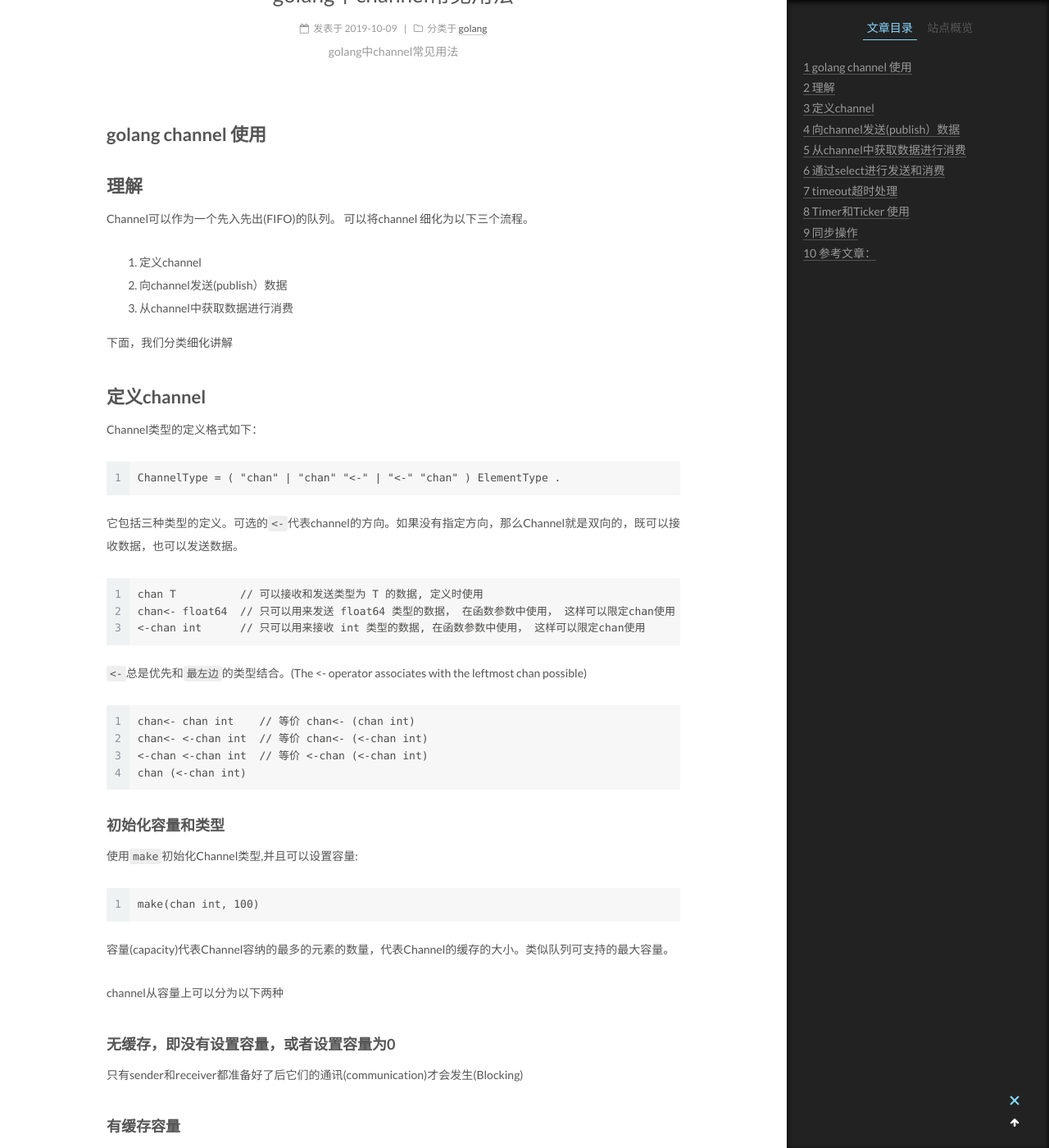
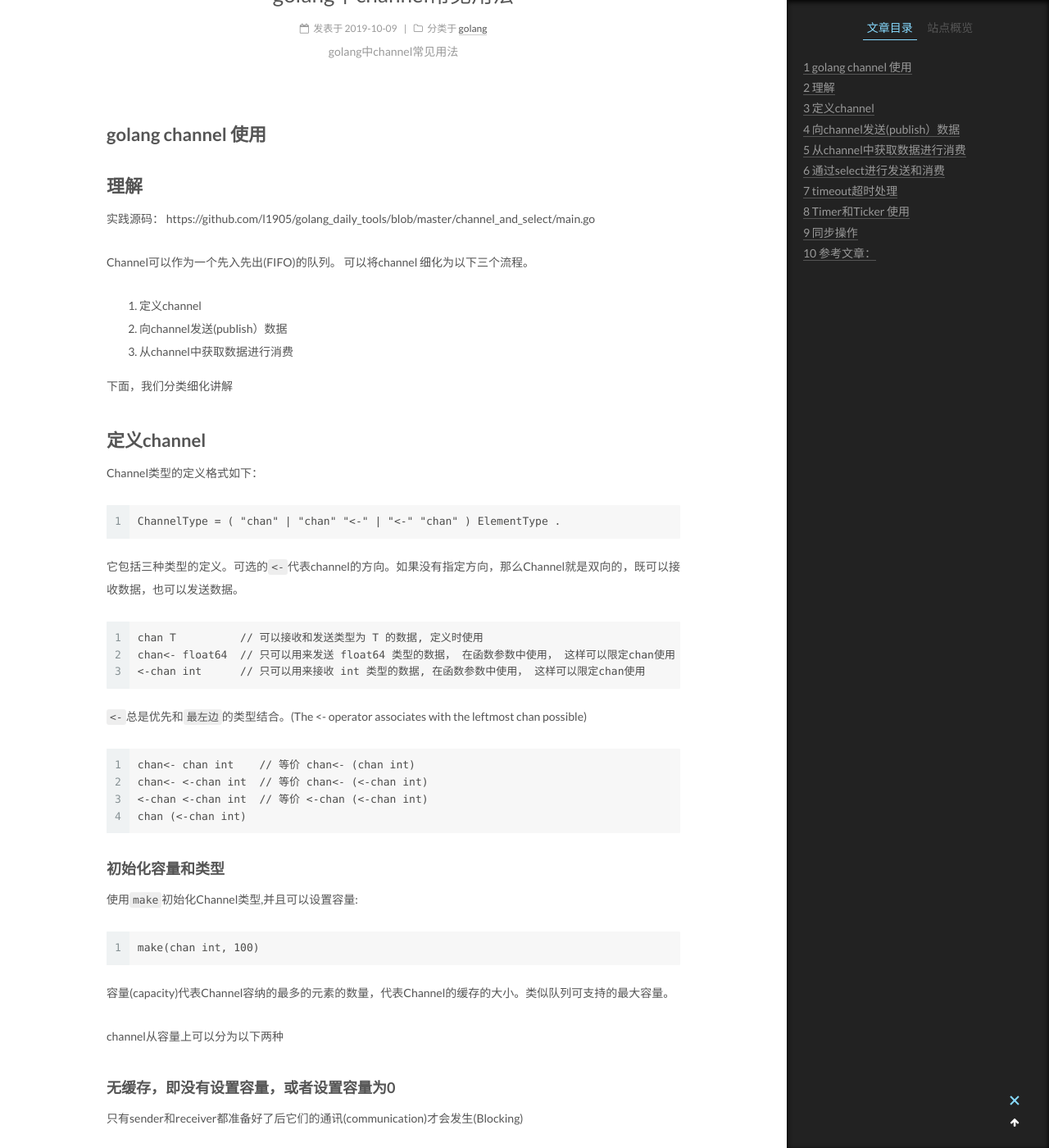
Before and after one commit to l1905/l1905.github.com, a Jekyll site: the page built from _posts/2019-10-09-golang-channel-select.md, in a window 1280 px wide and 1400 px high, scrolled down 196 px. Shown: the whole window at 82% size. Built offline with Jekyll 4.4.1, drawn with Linux system fonts in a browser that asks for light colours; comment, search, counter and statistics services are not loaded.

Commit message:
golang-channel-select

```diff
--- a/_posts/2019-10-09-golang-channel-select.md
+++ b/_posts/2019-10-09-golang-channel-select.md
@@ -12,6 +12,9 @@ tags:
 ## golang channel 使用
 
 ## 理解
+
+实践源码： https://github.com/l1905/golang_daily_tools/blob/master/channel_and_select/main.go
+
 
 Channel可以作为一个先入先出(FIFO)的队列。 可以将channel 细化为以下三个流程。
 
```
